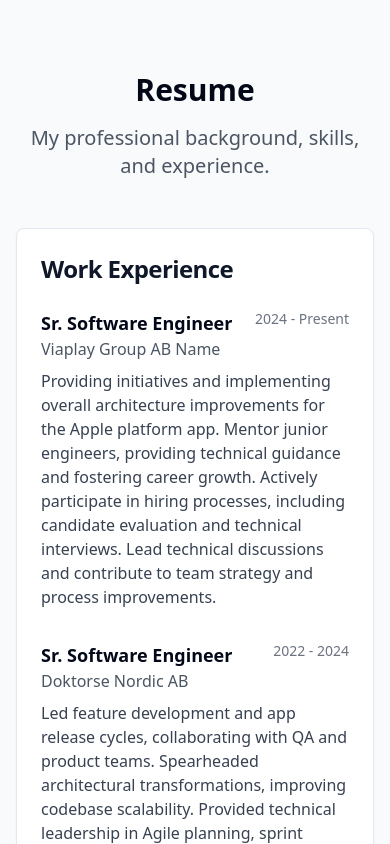
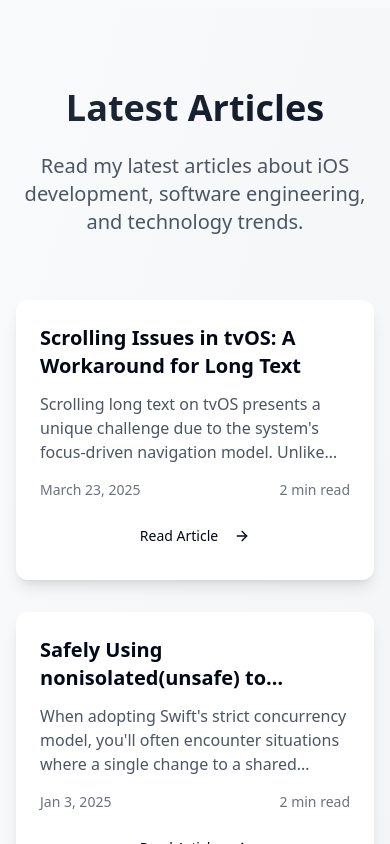
Before and after one commit to yasali/yasali.github.io, a React (Vite) app: page / in a window 390 px wide. Shown: the part 980-1824 px from the top of the page. Built offline with nearby package versions, Linux system fonts and the light colour scheme.

Commit message:
hardcoded text extracted into Content.ts.

```diff
--- a/src/components/FacebookSection.tsx
+++ b/src/components/FacebookSection.tsx
@@ -1,11 +1,31 @@
-import { Facebook } from 'lucide-react';
-import { Card, CardContent, CardFooter, CardHeader } from '@/components/ui/card';
+import { motion } from 'framer-motion';
 import { Button } from '@/components/ui/button';
-import { motion } from 'framer-motion';
+import { facebookContent } from '@/data/socialContent';
+
+const containerVariants = {
+  hidden: { opacity: 0 },
+  visible: {
+    opacity: 1,
+    transition: {
+      staggerChildren: 0.2
+    }
+  }
+};
+
+const itemVariants = {
+  hidden: { opacity: 0, y: 20 },
+  visible: {
+    opacity: 1,
+    y: 0,
+    transition: {
+      duration: 0.5
+    }
+  }
+};
 
 const FacebookSection = () => {
   return (
-    <section id="facebook" className="py-20 bg-white">
+    <section id="facebook" className="py-20 bg-gradient-to-br from-gray-50 to-gray-100">
       <div className="max-w-7xl mx-auto px-4 sm:px-6 lg:px-8">
         <motion.div
           initial={{ opacity: 0, y: 20 }}
@@ -14,66 +34,73 @@ const FacebookSection = () => {
           transition={{ duration: 0.5 }}
           className="text-center mb-16"
         >
-          <h2 className="text-4xl font-bold mb-6">
-            Follow Me on <span className="bg-gradient-to-r from-[#1877F2] to-[#166FE5] bg-clip-text text-transparent">Facebook</span>
+          <h2 className="text-4xl font-bold mb-6 bg-gradient-to-r from-blue-600 to-blue-800 bg-clip-text text-transparent">
+            Facebook Updates
           </h2>
           <p className="text-xl text-gray-600 max-w-3xl mx-auto">
-            Connect with me on Facebook to stay updated with my latest posts, events, and live sessions.
+            {facebookContent.description}
           </p>
         </motion.div>
 
-        <div className="grid md:grid-cols-3 gap-8">
-          {[
-            {
-              title: "Latest Updates",
-              description: "I regularly share insights, behind-the-scenes content, and professional updates on my Facebook page.",
-              link: "https://web.facebook.com/aliyasirali83/",
-              buttonText: "Visit My Page"
-            },
-            {
-              title: "Community Engagement",
-              description: "Join discussions, participate in polls, and engage with other like-minded professionals in my community.",
-              link: "https://web.facebook.com/groups/873278326545376",
-              buttonText: "Join Community"
-            },
-            {
-              title: "Live Events",
-              description: "I host regular live sessions on various topics related to my field. Don't miss out on these interactive events.",
-              link: "https://web.facebook.com/aliyasirali83/",
-              buttonText: "Watch Lives"
-            }
-          ].map((card, index) => (
         <motion.div
-              key={index}
+          variants={containerVariants}
+          initial="hidden"
+          whileInView="visible"
+          viewport={{ once: true }}
+          className="grid grid-cols-1 md:grid-cols-2 lg:grid-cols-3 gap-8"
+        >
+          {facebookContent.posts.map((post) => (
+            <motion.div
+              key={post.id}
+              variants={itemVariants}
+              whileHover={{ scale: 1.02, y: -5 }}
+              className="bg-white rounded-xl shadow-lg overflow-hidden hover:shadow-xl transition-all duration-300"
+            >
+              <div className="p-6">
+                <div className="flex items-center mb-4">
+                  <div className="w-12 h-12 rounded-full bg-blue-100 flex items-center justify-center">
+                    {post.icon}
+                  </div>
+                  <h3 className="text-xl font-semibold ml-4">{post.title}</h3>
+                </div>
+                <p className="text-gray-600 mb-4">{post.description}</p>
+                <Button
+                  asChild
+                  className="w-full bg-blue-600 hover:bg-blue-700 text-white transform hover:scale-105 transition-all duration-300"
+                >
+                  <a
+                    href={post.link}
+                    target="_blank"
+                    rel="noopener noreferrer"
+                  >
+                    Read More
+                  </a>
+                </Button>
+              </div>
+            </motion.div>
+          ))}
+        </motion.div>
+
+        <motion.div
           initial={{ opacity: 0, y: 20 }}
           whileInView={{ opacity: 1, y: 0 }}
           viewport={{ once: true }}
-              transition={{ duration: 0.5, delay: index * 0.1 }}
+          transition={{ duration: 0.5, delay: 0.5 }}
+          className="text-center mt-12"
         >
-              <Card className="h-full shadow-lg hover:shadow-xl transition-all duration-300 hover:-translate-y-1">
-                <CardHeader className="pb-2">
-                  <h3 className="text-xl font-semibold text-gray-800">{card.title}</h3>
-                </CardHeader>
-                <CardContent>
-                  <p className="text-gray-600">
-                    {card.description}
-                  </p>
-                </CardContent>
-                <CardFooter>
           <Button
-                    className="bg-[#1877F2] hover:bg-[#166FE5] w-full transform hover:scale-105 transition-all duration-300"
             asChild
+            className="bg-blue-600 hover:bg-blue-700 text-white transform hover:scale-105 transition-all duration-300"
           >
-                    <a href={card.link} target="_blank" rel="noopener noreferrer">
-                      <Facebook className="mr-2 h-5 w-5" />
-                      {card.buttonText}
+            <a
+              href={facebookContent.pageUrl}
+              target="_blank"
+              rel="noopener noreferrer"
+            >
+              Visit My Facebook
             </a>
           </Button>
-                </CardFooter>
-              </Card>
         </motion.div>
-          ))}
-        </div>
       </div>
     </section>
   );
--- a/src/components/MediumSection.tsx
+++ b/src/components/MediumSection.tsx
@@ -1,33 +1,7 @@
 import { motion } from 'framer-motion';
 import { Button } from '@/components/ui/button';
 import { ArrowRight } from 'lucide-react';
-
-const articles = [
-  {
-    id: 1,
-    title: "Building Scalable iOS Applications",
-    excerpt: "Learn the best practices for creating scalable and maintainable iOS applications using modern architecture patterns.",
-    date: "March 15, 2024",
-    readTime: "8 min read",
-    url: "https://medium.com/@yourusername/article1"
-  },
-  {
-    id: 2,
-    title: "SwiftUI vs UIKit: Making the Right Choice",
-    excerpt: "A comprehensive comparison between SwiftUI and UIKit to help you choose the right framework for your next iOS project.",
-    date: "March 10, 2024",
-    readTime: "10 min read",
-    url: "https://medium.com/@yourusername/article2"
-  },
-  {
-    id: 3,
-    title: "Advanced Swift Concurrency",
-    excerpt: "Deep dive into Swift's concurrency model and how to effectively use async/await in your iOS applications.",
-    date: "March 5, 2024",
-    readTime: "12 min read",
-    url: "https://medium.com/@yourusername/article3"
-  }
-];
+import { mediumContent } from '@/data/socialContent';
 
 const containerVariants = {
   hidden: { opacity: 0 },
@@ -65,7 +39,7 @@ const MediumSection = () => {
             Latest Articles
           </h2>
           <p className="text-xl text-gray-600 max-w-3xl mx-auto">
-            Read my latest articles about iOS development, software engineering, and technology trends.
+            {mediumContent.description}
           </p>
         </motion.div>
 
@@ -76,7 +50,7 @@ const MediumSection = () => {
           viewport={{ once: true }}
           className="grid grid-cols-1 md:grid-cols-2 lg:grid-cols-3 gap-8"
         >
-          {articles.map((article) => (
+          {mediumContent.articles.map((article) => (
             <motion.article
               key={article.id}
               variants={itemVariants}
@@ -122,7 +96,7 @@ const MediumSection = () => {
             className="bg-gray-800 hover:bg-gray-900 text-white transform hover:scale-105 transition-all duration-300"
           >
             <a
-              href="https://medium.com/@yourusername"
+              href={mediumContent.profileUrl}
               target="_blank"
               rel="noopener noreferrer"
             >
--- /dev/null
+++ b/src/data/socialContent.ts
@@ -0,0 +1,103 @@
+export interface Video {
+  id: string;
+  title: string;
+  description: string;
+}
+
+export interface Article {
+  id: number;
+  title: string;
+  excerpt: string;
+  date: string;
+  readTime: string;
+  url: string;
+}
+
+export interface FacebookPost {
+  id: number;
+  title: string;
+  description: string;
+  icon: string;
+  link: string;
+}
+
+export const youtubeContent = {
+  channelUrl: "https://www.youtube.com/@aliyasir83",
+  description: "Watch my latest videos about iOS development, Swift programming, and software engineering best practices.",
+  videos: [
+    {
+      id: "BBikaQ8xTgE",
+      title: "Justin Langer controversy | Michael Clarke lashes out over 'weak' Justin Langer controversy",
+      description: "Michael Clarke has defended under-fire Australia coach Justin Langer following reports his leadership style has irked some within the national team."
+    },
+    {
+      id: "E5cSl7Ow1Ls",
+      title: "Shoaib Malik against Misbah ul Haq, Pakistan need a proper white ball coach",
+      description: "Shoaib Malik against Misbah ul Haq, Pakistan need a proper white ball coach. Misbah should learn coaching from the Zimbabwe coach Lal Singh Rajpoot."
+    },
+    {
+      id: "Cq-II7pGb7M",
+      title: "Rishabh Pant is a special talent | Future of Indian cricket | Pakistani Reaction",
+      description: "Rishabh Pant is a special talent | Future of Indian cricket | Pakistani Reaction"
+    }
+  ] as Video[]
+};
+
+export const mediumContent = {
+  profileUrl: "https://medium.com/@aliyasirali",
+  description: "Read my latest articles about iOS development, software engineering, and technology trends.",
+  articles: [
+    {
+      id: 1,
+      title: "Scrolling Issues in tvOS: A Workaround for Long Text",
+      excerpt: "Scrolling long text on tvOS presents a unique challenge due to the system's focus-driven navigation model. Unlike iOS, where users can...",
+      date: "March 23, 2025",
+      readTime: "2 min read",
+      url: "https://medium.com/@aliyasirali/scrolling-issues-in-tvos-a-workaround-for-long-text-befe3ed6884b"
+    },
+    {
+      id: 2,
+      title: "Safely Using nonisolated(unsafe) to Incrementally Adopt Swift's Strict Concurrency Model",
+      excerpt: "When adopting Swift's strict concurrency model, you'll often encounter situations where a single change to a shared property ripples across...",
+      date: "Jan 3, 2025",
+      readTime: "2 min read",
+      url: "https://medium.com/@aliyasirali/understanding-nonisolated-unsafe-in-swift-incremental-adoption-of-strict-concurrency-2cbb61c9adf4"
+    },
+    {
+      id: 3,
+      title: "Mastering Swift 6 Strict Concurrency: A Step-by-Step Approach Matters",
+      excerpt: "Concurrency has always been a challenging aspect of software development, particularly in environments where performance...",
+      date: "Jan 2, 2025",
+      readTime: "4 min read",
+      url: "https://medium.com/@aliyasirali/embracing-swift-6-strict-concurrency-why-a-step-by-step-approach-matters-aa7696235797"
+    }
+  ] as Article[]
+};
+
+export const facebookContent = {
+  pageUrl: "https://www.facebook.com/yourusername",
+  description: "Join my community for the latest updates, discussions, and insights about technology and software development.",
+  posts: [
+    {
+      id: 1,
+      title: "Latest Updates",
+      description: "Stay updated with my latest projects, tutorials, and tech insights.",
+      icon: "Bell",
+      link: "https://www.facebook.com/yourusername"
+    },
+    {
+      id: 2,
+      title: "Community Engagement",
+      description: "Join our growing community of developers and tech enthusiasts.",
+      icon: "Users",
+      link: "https://www.facebook.com/groups/yourgroup"
+    },
+    {
+      id: 3,
+      title: "Live Events",
+      description: "Participate in live coding sessions, Q&A, and tech discussions.",
+      icon: "Video",
+      link: "https://www.facebook.com/yourusername/events"
+    }
+  ] as FacebookPost[]
+};
--- a/src/pages/Index.tsx
+++ b/src/pages/Index.tsx
@@ -1,10 +1,9 @@
 import { useEffect } from 'react';
 import { useLocation } from 'react-router-dom';
 import Hero from '@/components/Hero';
-import CV from '@/components/CV';
+import MediumSection from '@/components/MediumSection';
 import YouTubeSection from '@/components/YouTubeSection';
 import FacebookSection from '@/components/FacebookSection';
-import MediumSection from '@/components/MediumSection';
 import Footer from '@/components/Footer';
 
 const Index = () => {
@@ -25,10 +24,9 @@ const Index = () => {
     <div className="min-h-screen flex flex-col">
       <main className="flex-grow">
         <Hero />
-        <CV />
+        <MediumSection />
         <YouTubeSection />
         <FacebookSection />
-        <MediumSection />
       </main>
       <Footer />
     </div>
```
Also changed, not shown: src/components/YouTubeSection.tsx (+6 -57 lines). Lines whose indentation alone changed are shown as unchanged.
